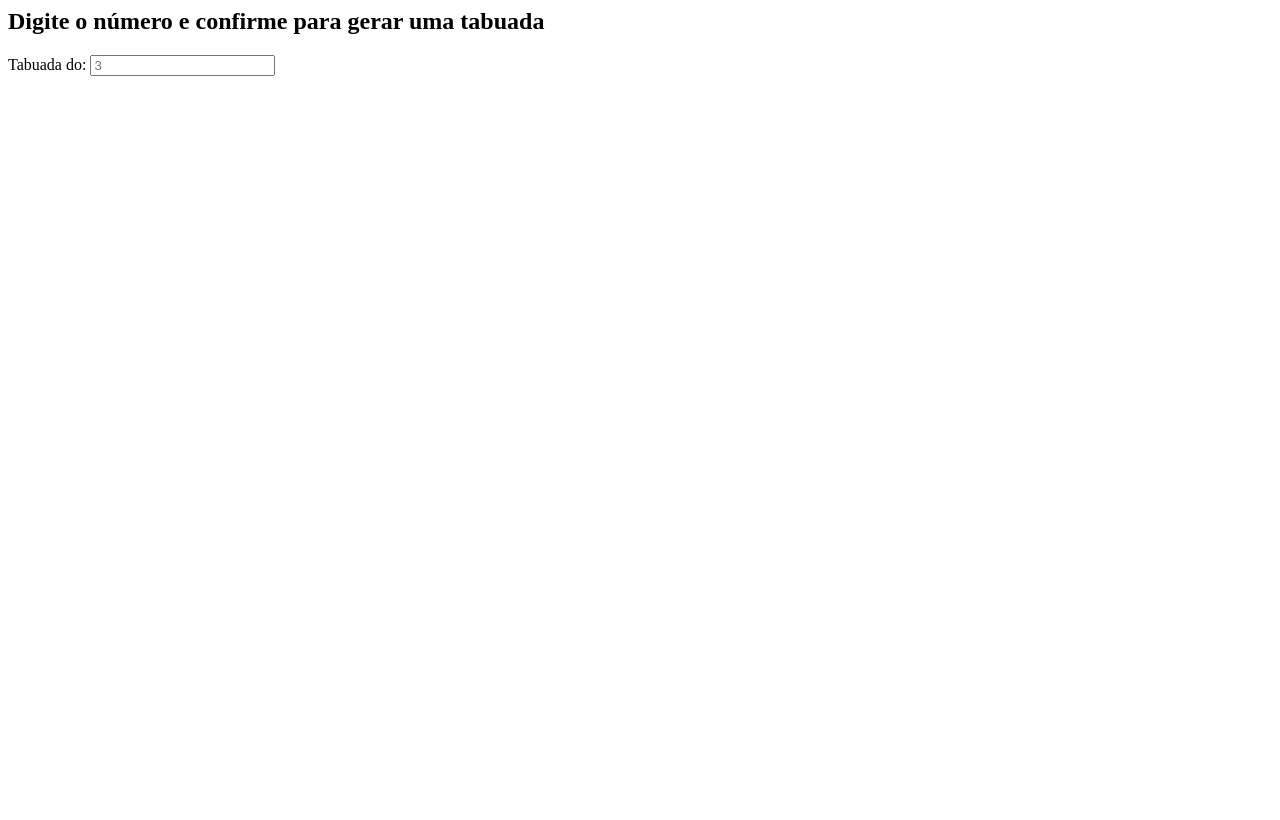
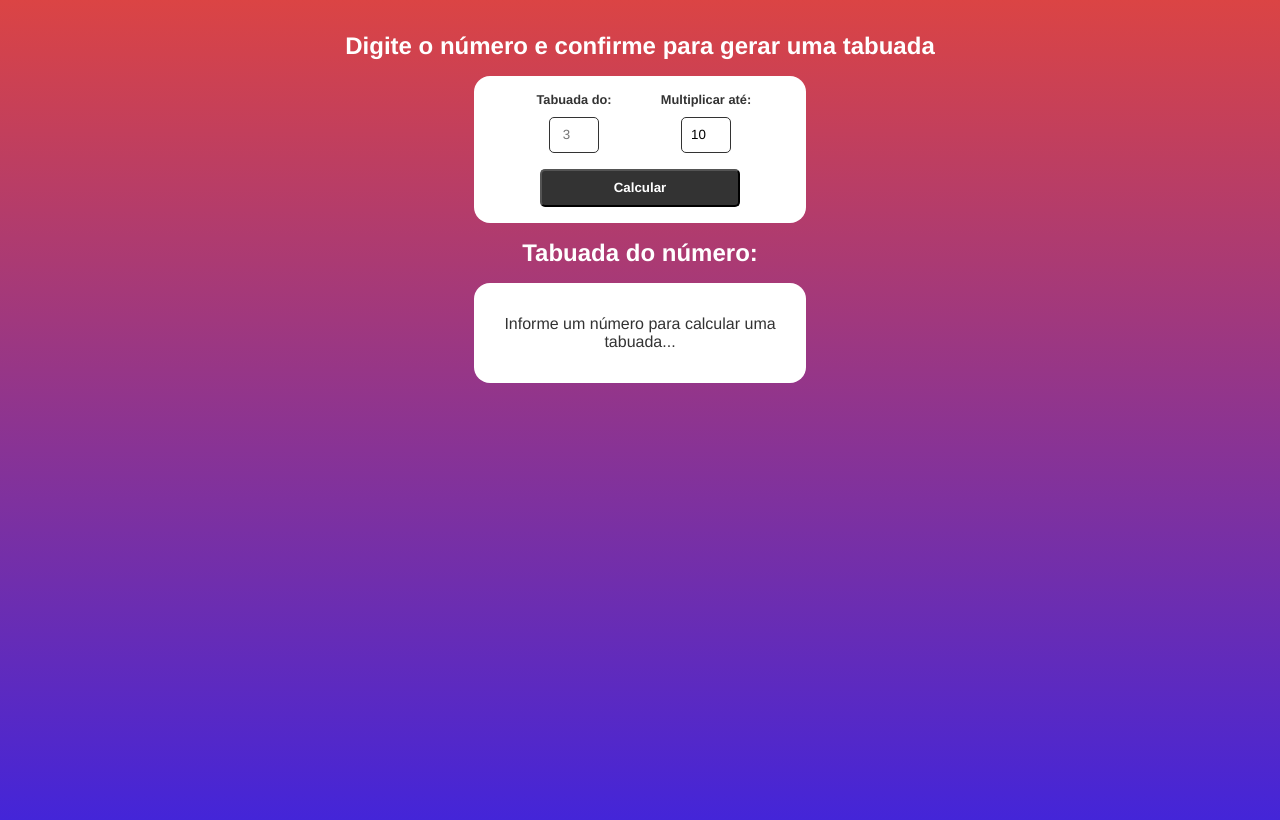
Before and after one commit to JonathasMarques/projeto-tabuada, a plain HTML site: page index.html in a window 1280 px wide. Drawn offline with Linux system fonts and the light colour scheme.

Commit message:
projeto tabuada

```diff
--- a/css/style.css
+++ b/css/style.css
@@ -0,0 +1,96 @@
+* {
+    margin: 0;
+    padding: 0;
+    font-family: Helvetica;
+}
+
+body {
+    text-align: center;
+    padding: 2rem;
+    min-height: 100vh;
+    background: linear-gradient(180deg, #db4444 0%, #3f24dd 98%);
+    color: white;
+}
+
+h2 {
+    margin-bottom: 1rem;
+}
+
+#multiplication-form {
+    display: flex;
+    justify-content: center;
+    align-items: center;
+    flex-wrap: wrap;
+    max-width: 300px;
+    margin: 1rem auto;
+    padding: 1rem;
+    background-color: white;
+    border-radius: 1rem;
+    color: #333;
+}
+
+.form-control {
+    display: flex;
+    flex-direction: column;
+    align-items: center;
+    width: 100px;
+    margin: 0 1rem;
+}
+
+.form-control label {
+    margin-bottom: 0.6rem;
+    font-size: 0.8rem;
+    font-weight: bold;
+}
+
+.form-control input {
+    margin-bottom: 1rem;
+    flex: 1;
+    padding: 0.6rem 0.4rem;
+    border: 1px solid #333;
+    width: 50px;
+    border-radius: 5px;
+    text-align: center;
+}
+
+#multiplication-form input[type="submit"] {
+    max-height: 50px;
+    padding: 0.6rem 1.2rem;
+    width: 200px;
+    color: white;
+    background-color: #333;
+    border: 1 px solid #333;
+    border-radius: 5px;
+    cursor: pointer;
+    font-weight: bold;
+}
+
+#multiplication-operations {
+    display: flex;
+    flex-direction: column;
+    align-items: center;
+    max-width: 300px;
+    margin: 1rem auto;
+    padding: 2rem 1rem;
+    background-color: white;
+    color: #333;
+    border-radius: 1rem;
+}
+
+#multiplication-operations .row {
+    display: flex;
+    justify-content: center;
+    border: 1px solid #ccc;
+    border-bottom: none;
+    padding: 0.5rem;
+    width: 150px;
+}
+
+
+#multiplication-operations .row:last-child {
+    border-bottom: 1px solid #ccc;
+}
+
+#multiplication-operations .result {
+    margin-left: 0.4rem;
+}
--- a/index.html
+++ b/index.html
@@ -9,11 +9,22 @@
 </head>
 <body>
     <h2>Digite o número e confirme para gerar uma tabuada</h2>
-    <form id="mutiplication-form">
+    <form id="multiplication-form">
         <div class="form-control">
             <label for="number">Tabuada do:</label>
             <input type="number" name="number" id="number" placeholder="3"></input>
         </div>
+        <div class="form-control">
+            <label for="multiplicator">Multiplicar até:</label>
+            <input type="number" name="multiplicator" id="multiplicator" value="10"></input>
+        </div>
+        <input type="submit" value="Calcular">
     </form>
+    <div id="multiplication-table">
+        <h2 id="multiplication-title">Tabuada do número: <span></span></h2>
+        <div id="multiplication-operations">
+            <p>Informe um número para calcular uma tabuada...</p>
+        </div>
+    </div>
 </body>
 </html>
--- a/js/scripts.js
+++ b/js/scripts.js
@@ -0,0 +1,57 @@
+// seleção de elementos
+
+const multiplicationForm = document.querySelector("#multiplication-form");
+
+const numberInput = document.querySelector("#number");
+
+const multiplicationInput = document.querySelector("#multiplicator");
+
+const multiplicationTitle = document.querySelector(
+    "#multiplication-title span"
+);
+
+const multiplicationTable = document.querySelector("#multiplication-operations");
+
+// Funções
+
+const createTable = (number, multiplicatorNumber) => {
+
+    multiplicationTable.innerHTML = "";
+
+    for(i = 1; i <= multiplicatorNumber; i++) {
+
+        const result = number * i;
+
+        const template = `<div class="row">
+            <div class="operation">${number} x ${i} =</div>
+            <div class="result">${result}</div>
+        </div>`;
+
+        const parser = new DOMParser()
+
+        const htmlTemplate = parser.parseFromString(template, "text/html");
+
+        const row = htmlTemplate.querySelector(".row");
+
+        multiplicationTable.appendChild(row)
+    }
+
+    multiplicationTitle.innerText = number;
+};
+
+// eventos
+
+multiplicationForm.addEventListener("submit", (e) => {
+    e.preventDefault();
+
+    const multiplicationNumber = +numberInput.value;
+
+    const multiplicatorNumber = +multiplicationInput.value;
+
+    if(!multiplicationNumber || !multiplicatorNumber) {
+        window.alert("[ERRO] confirme os números e tente novamente!");
+        return;
+    };
+
+    createTable(multiplicationNumber, multiplicatorNumber);
+});
```
